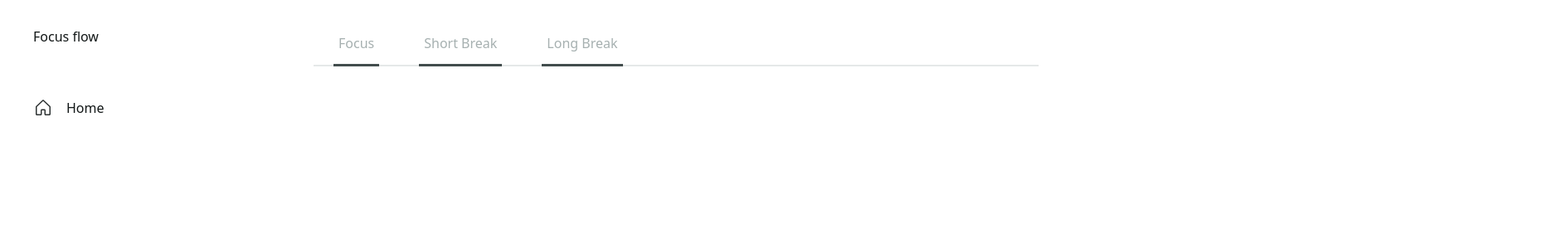
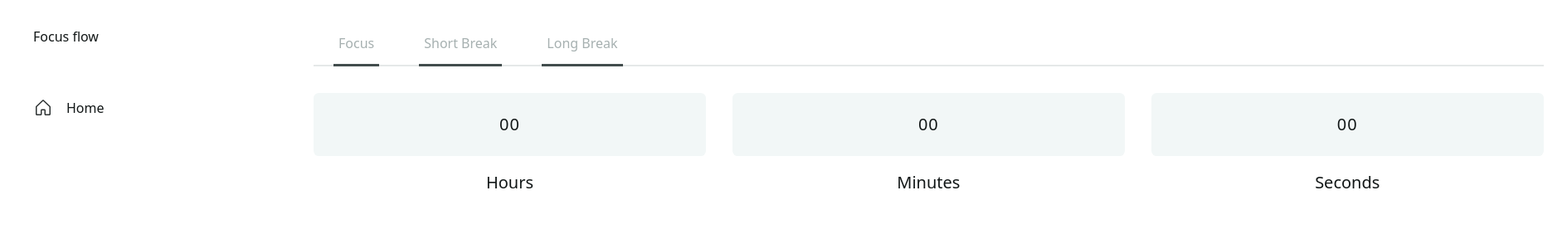
Before and after one commit to Patryk011/FocusFlow, a Vue app: page / in a window 1280 px wide. Shown: the top 300 px of the page at 83% size, 1889 px wide, since content can reach past the window. Built offline with nearby package versions, Linux system fonts and the light colour scheme.

Commit message:
timer layout

```diff
--- a/src/components/atoms/Button/Button.vue
+++ b/src/components/atoms/Button/Button.vue
@@ -17,7 +17,6 @@ withDefaults(defineProps<IButtonProps>(), {
 @import '@assets/buttons.scss';
 
 .btn {
-  margin-top: 10%;
   &--primary {
     @include primary-button;
   }
--- a/src/components/molecules/Timer/Timer.types.ts
+++ b/src/components/molecules/Timer/Timer.types.ts
@@ -1,4 +1,6 @@
+import type { TTimeUnits } from './TimerBlock/TimerBlock.types'
+
 export interface ITimeBlocks {
   time: string
-  timeUnits: Array<ITimeBlocks>
+  timeUnits: TTimeUnits
 }
--- a/src/components/molecules/Timer/Timer.vue
+++ b/src/components/molecules/Timer/Timer.vue
@@ -1,5 +1,7 @@
 <template>
-  <TimerBlock />
+  <div class="timer">
+    <TimerBlock v-for="{ time, timeUnits } in timeBlocks" :time :time-units />
+  </div>
 </template>
 
 <script setup lang="ts">
@@ -13,5 +15,18 @@ const timeBlocks = computed((): Array<ITimeBlocks> => {
   const hours = currentSeconds.value / 3600
   const minutes = (currentSeconds.value % 3600) / 60
   const seconds = currentSeconds.value % 60
+
+  return [
+    { time: hours.toString().padStart(2, '0'), timeUnits: 'Hours' },
+    { time: minutes.toString().padStart(2, '0'), timeUnits: 'Minutes' },
+    { time: seconds.toString().padStart(2, '0'), timeUnits: 'Seconds' },
+  ]
 })
 </script>
+
+<style lang="scss" scoped>
+.timer {
+  display: flex;
+  gap: 2rem;
+}
+</style>
--- a/src/components/molecules/Timer/TimerBlock/TimerBlock.types.ts
+++ b/src/components/molecules/Timer/TimerBlock/TimerBlock.types.ts
@@ -1,4 +1,4 @@
-export type TTimeUnits = 'seconds' | 'hours' | 'minutes'
+export type TTimeUnits = 'Seconds' | 'Hours' | 'Minutes'
 
 export interface ITimerBlockProps {
   time: string
--- a/src/components/molecules/Timer/TimerBlock/TimerBlock.vue
+++ b/src/components/molecules/Timer/TimerBlock/TimerBlock.vue
@@ -1,9 +1,9 @@
 <template>
   <div class="timer-wrapper">
     <div class="time-block">
-      <span>{{ time }}</span>
+      <span class="time-block__text">{{ time }}</span>
     </div>
-    <span> {{ timeUnits }} </span>
+    <span class="time-units-text"> {{ timeUnits }} </span>
   </div>
 </template>
 
@@ -15,5 +15,27 @@ defineProps<ITimerBlockProps>()
 
 <style lang="scss" scoped>
 .timer-wrapper {
+  display: flex;
+  flex-direction: column;
+  align-items: center;
+  justify-content: center;
+  gap: 1rem;
+
+  .time-block {
+    padding-inline: 14rem;
+    padding-block: 1.4rem;
+    border-radius: 0.4rem;
+    background-color: var(--color-bg-secondary);
+
+    &__text {
+      font-weight: var(--fw-medium);
+      font-size: var(--fs-500);
+      letter-spacing: 1px;
+    }
+  }
+
+  & > .time-units-text {
+    font-size: var(--fs-500);
+  }
 }
 </style>
--- a/src/views/HomeView.vue
+++ b/src/views/HomeView.vue
@@ -1,7 +1,8 @@
 <template>
   <div class="home-view">
-    <TabNavigation :tabs :active-tab="currentTimeMode" />
-    <Button label="START" :size="EButtonSizes.BIG" @click="onClick" />
+    <TabNavigation :tabs :active-tab="currentTimeMode" class="home-view__tab-nav" />
+    <Timer class="home-view__timer" />
+    <Button label="START" :size="EButtonSizes.BIG" @click="onClick" class="home-view__btn" />
   </div>
 </template>
 
@@ -10,6 +11,7 @@ import { EButtonSizes } from '@/components/atoms/Button/Button.types'
 import Button from '@/components/atoms/Button/Button.vue'
 import type { ITabItem } from '@/components/molecules/TabNavigation/TabNavigation.types'
 import TabNavigation from '@/components/molecules/TabNavigation/TabNavigation.vue'
+import Timer from '@/components/molecules/Timer/Timer.vue'
 import { ref } from 'vue'
 
 const onClick = () => console.log('xxx')
@@ -24,4 +26,19 @@ const tabs: ITabItem[] = [
 ]
 </script>
 
-<style lang="scss" scoped></style>
+<style lang="scss" scoped>
+.home-view {
+  position: relative;
+  min-height: 100vh;
+
+  &__timer {
+    padding-top: 2rem;
+  }
+
+  &__btn {
+    position: absolute;
+    top: 30%;
+    left: 36%;
+  }
+}
+</style>
```
